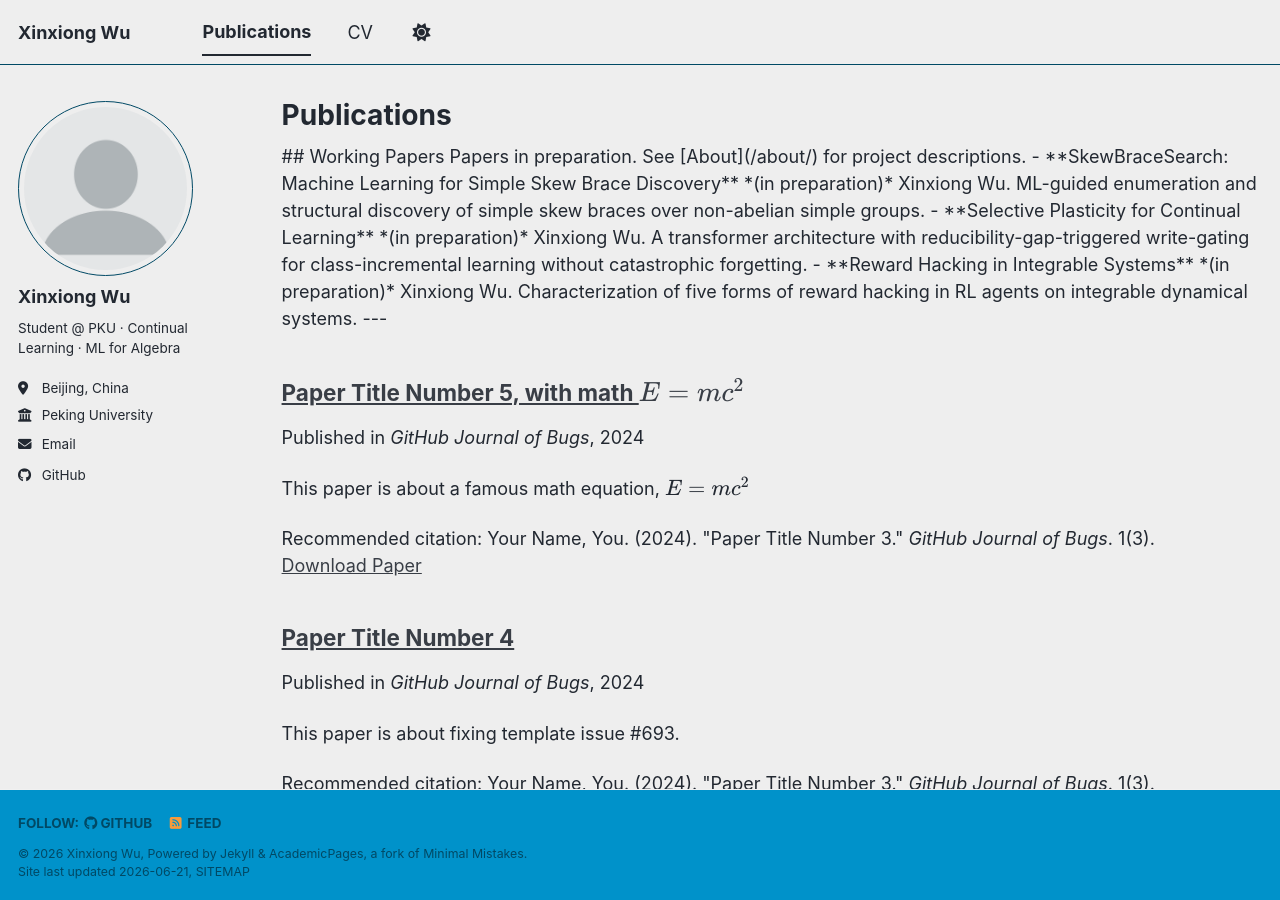
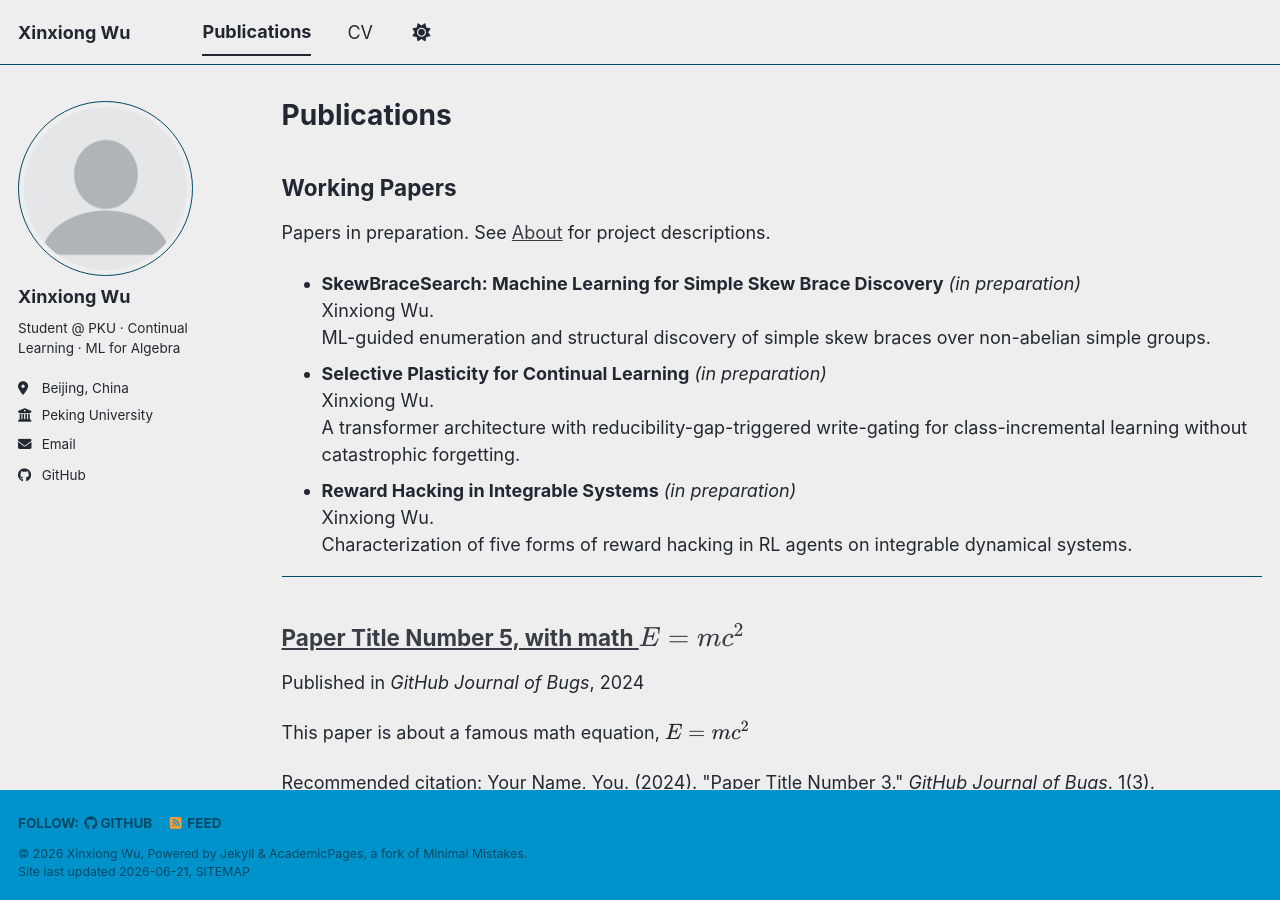
Before and after one commit to Antonio5936/Antonio5936.github.io, a Jekyll site: the page built from _pages/publications.html, in a window 1280 px wide and 900 px high. Built offline with Jekyll 4.4.1, drawn with Linux system fonts in a browser that asks for light colours; a script bundle is joined from its source files by our own code; library files that are not in the unit come from our copies.

Commit message:
fix publications page: use HTML markup in .html file

```diff
--- a/_pages/publications.html
+++ b/_pages/publications.html
@@ -7,23 +7,29 @@ author_profile: true
 
 {% include base_path %}
 
-## Working Papers
+<h2>Working Papers</h2>
 
-Papers in preparation. See [About](/about/) for project descriptions.
+<p>Papers in preparation. See <a href="/about/">About</a> for project descriptions.</p>
 
-- **SkewBraceSearch: Machine Learning for Simple Skew Brace Discovery** *(in preparation)*
-  Xinxiong Wu.
-  ML-guided enumeration and structural discovery of simple skew braces over non-abelian simple groups.
+<ul>
+  <li>
+    <strong>SkewBraceSearch: Machine Learning for Simple Skew Brace Discovery</strong> <em>(in preparation)</em><br/>
+    Xinxiong Wu.<br/>
+    ML-guided enumeration and structural discovery of simple skew braces over non-abelian simple groups.
+  </li>
+  <li>
+    <strong>Selective Plasticity for Continual Learning</strong> <em>(in preparation)</em><br/>
+    Xinxiong Wu.<br/>
+    A transformer architecture with reducibility-gap-triggered write-gating for class-incremental learning without catastrophic forgetting.
+  </li>
+  <li>
+    <strong>Reward Hacking in Integrable Systems</strong> <em>(in preparation)</em><br/>
+    Xinxiong Wu.<br/>
+    Characterization of five forms of reward hacking in RL agents on integrable dynamical systems.
+  </li>
+</ul>
 
-- **Selective Plasticity for Continual Learning** *(in preparation)*
-  Xinxiong Wu.
-  A transformer architecture with reducibility-gap-triggered write-gating for class-incremental learning without catastrophic forgetting.
-
-- **Reward Hacking in Integrable Systems** *(in preparation)*
-  Xinxiong Wu.
-  Characterization of five forms of reward hacking in RL agents on integrable dynamical systems.
-
----
+<hr/>
 
 {% for post in site.publications reversed %}
   {% include archive-single.html %}
```
